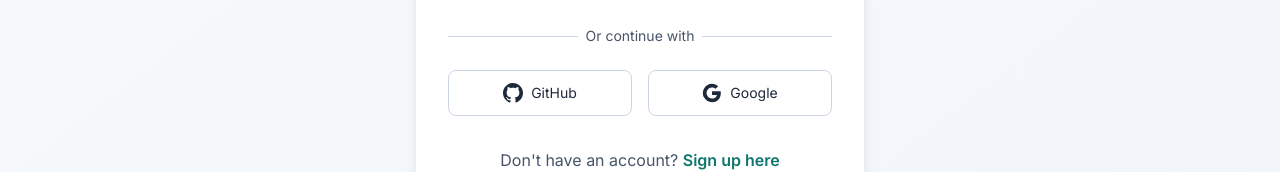
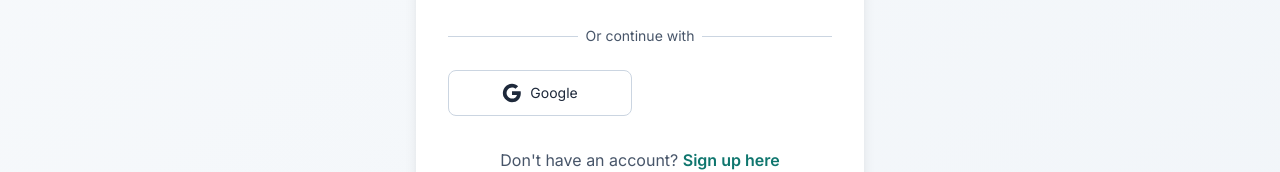
Before and after one commit to aliganey2016000-del/Aqoon00000, a plain HTML site: page Frontend/login.html in a window 1280 px wide. Shown: the part 567-739 px from the top of the page. Drawn offline with nearby package versions, Linux system fonts and the light colour scheme.

Commit message:
first commit002

```diff
--- a/Frontend/login.html
+++ b/Frontend/login.html
@@ -110,12 +110,7 @@
 
           <!-- Social Login Options -->
           <div class="mt-6 grid grid-cols-2 gap-4">
-            <button type="button" class="flex items-center justify-center gap-2 px-4 py-3 border border-slate-300 rounded-lg hover:bg-slate-50 transition">
-              <svg xmlns="http://www.w3.org/2000/svg" class="h-5 w-5" viewBox="0 0 24 24" fill="currentColor">
-                <path d="M12 0c-6.626 0-12 5.373-12 12 0 5.302 3.438 9.8 8.207 11.387.599.111.793-.261.793-.577v-2.234c-3.338.726-4.033-1.416-4.033-1.416-.546-1.387-1.333-1.756-1.333-1.756-1.089-.745.083-.729.083-.729 1.205.084 1.839 1.237 1.839 1.237 1.07 1.834 2.807 1.304 3.492.997.107-.775.418-1.305.762-1.604-2.665-.305-5.467-1.334-5.467-5.931 0-1.311.469-2.381 1.236-3.221-.124-.303-.535-1.524.117-3.176 0 0 1.008-.322 3.301 1.23.957-.266 1.983-.399 3.003-.404 1.02.005 2.047.138 3.006.404 2.291-1.552 3.297-1.23 3.297-1.23.653 1.653.242 2.874.118 3.176.77.84 1.235 1.911 1.235 3.221 0 4.609-2.807 5.624-5.479 5.921.43.372.823 1.102.823 2.222v 3.293c0 .319.192.694.801.576 4.765-1.589 8.199-6.086 8.199-11.386 0-6.627-5.373-12-12-12z"/>
-              </svg>
-              <span class="text-sm">GitHub</span>
-            </button>
+
             <button type="button" class="flex items-center justify-center gap-2 px-4 py-3 border border-slate-300 rounded-lg hover:bg-slate-50 transition">
               <svg xmlns="http://www.w3.org/2000/svg" class="h-5 w-5" viewBox="0 0 24 24" fill="currentColor">
                 <path d="M22.56 12.25c0-.78-.07-1.53-.2-2.25H12v4.26h5.92c-.26 1.37-1.04 2.53-2.21 3.31v2.77h3.57c2.08-1.92 3.28-4.74 3.28-8.09z"/>
```
